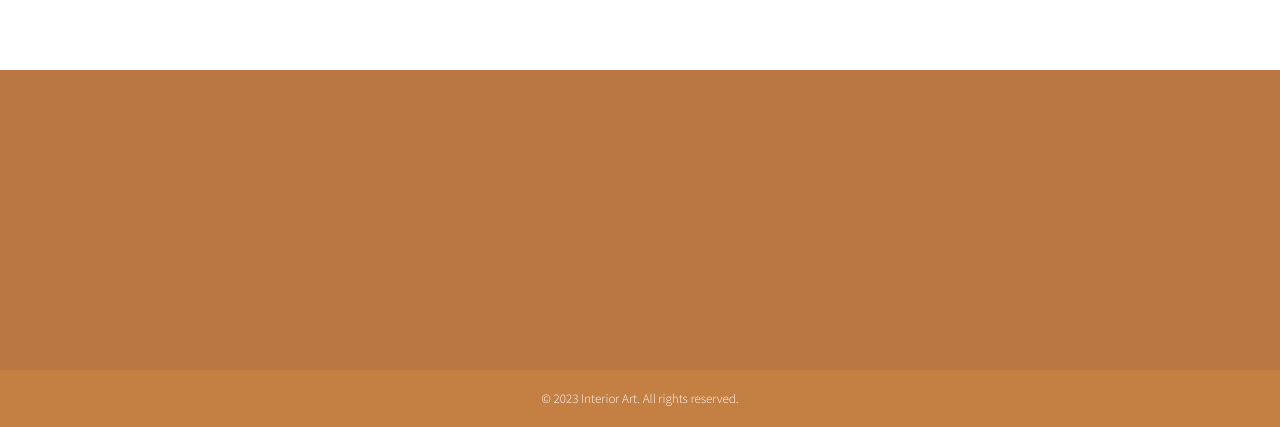
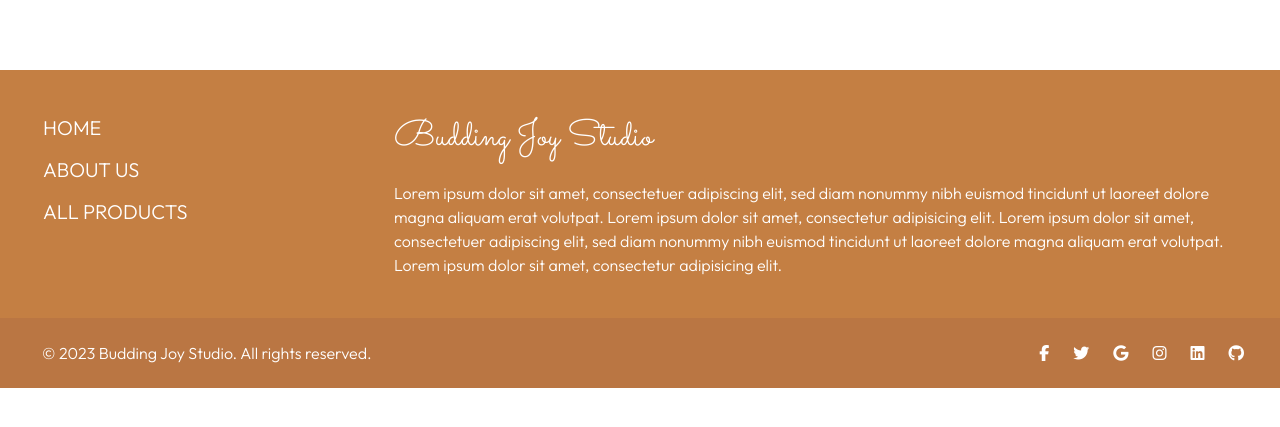
Before and after one commit to Mifa79/React-Interior-Art-Ecommerce, a React (Create React App) app: page / in a window 1280 px wide. Shown: the part 3218-3645 px from the top of the page. After the commit the page ends 3606 px from the top, so only its background shows below. Built offline with nearby package versions, Linux system fonts and the light colour scheme.

Commit message:
add footer section and styling

```diff
--- a/src/App.css
+++ b/src/App.css
@@ -429,28 +429,73 @@ li {
 }
 
 .footer {
+  bottom: 0;
   width: 100%;
   margin-top: 80px;
+  padding: 0;
+}
+
+.social-media {
+  right: 0;
+}
+
+.footer-info-container {
+  padding: 25px;
+  background-color: #C47F43;
+
 }
 
 .footer-info {
   width: 100%;
-  height: 300px;
+}
+
+.company-info {
+  width: 70%;
+  text-align: left;
+  /* padding-right: 80px; */
+}
+
+.logo-footer {
+  font-family: Sacramento;
+  font-size: 36px;
+  color: #ffffff;
+}
+
+.company-brief {
+  color: #ffffff;
+}
+
+.footer-nav {
+  width: 30%;
+  text-align: left;
+  padding-left: 30px;
+}
+
+.copyright-social-media {
+  width: 100%;
+  height: 70px;
+  background-color: #BA7643;
+  color: #ffffff;
+  display: flex;
+  align-items: center;
+  padding-left: 30px;
   margin: 0;
-  background-color: #BA7643;
+
 }
 
 .copyright-container {
-  width: 100%;
-  height: 60px;
-  background-color: #C47F43;
+  width: 50%;
+  text-align: left;
 }
 
 .copyright {
   color: white;
-  padding-top: 19px;
-  font-family: Source Sans Pro;
-  font-size: 13px;
+  margin: 0;
+}
+
+.social-media-container {
+  width: 50%;
+  text-align: right;
 }
 
 
--- a/src/components/App.jsx
+++ b/src/components/App.jsx
@@ -11,6 +11,7 @@ import AllProducts from "./AllProducts";
 import ContemporaryCollection from "./ContemporaryCollection";
 import HeritageCollection from "./HeritageCollection";
 import ProductDetails from "./ProductDetails";
+import Footer from './Footer';
 
 import {
   BrowserRouter as Router,
@@ -26,7 +27,7 @@ function App() {
     <div className="App">
     <Router>
       <Navbar></Navbar>
-      <Routes>
+      <Routes className="body">
         <Route exact path="/" element={<Home />} />
         <Route path="/about" element={<About />} />
         <Route path="/allproducts" element={<AllProducts />} />
@@ -35,6 +36,7 @@ function App() {
         <Route path="/productdetails/:productID" element={<ProductDetails />} />
         <Route path="/cart" element={<Cart />} />
       </Routes>
+      <Footer></Footer>
     </Router>
   </div>
 
--- a/src/components/Footer.jsx
+++ b/src/components/Footer.jsx
@@ -3,19 +3,58 @@ import React from "react";
 function Footer() {
     return (
         <div className="footer">
-            <div className="footer-info row">
-                <div>
+            <footer className="text-center text-lg-start bg-light text-muted">
 
-                </div>
-                <div>
+                <section className="footer-info-container">
 
-                </div>
+                    <div className="row footer-info mt-3">
 
-            </div>
-            <div className="copyright-container">
-                <p className="copyright">© 2023 Interior Art. All rights reserved.</p>
+                        <div className="footer-nav">
+                            <h5>HOME</h5>
+                            <h5>ABOUT US</h5>
+                            <h5>ALL PRODUCTS</h5>
+                        </div>
 
-            </div>
+                        <div className="company-info">
+                            <p className="logo-footer">Budding Joy Studio</p>
+                            <p className="company-brief">
+                            Lorem ipsum dolor sit amet, consectetuer adipiscing elit, sed diam nonummy nibh euismod tincidunt ut laoreet dolore magna aliquam erat volutpat. Lorem ipsum
+                                dolor sit amet, consectetur adipisicing elit. Lorem ipsum dolor sit amet, consectetuer adipiscing elit, sed diam nonummy nibh euismod tincidunt ut laoreet dolore magna aliquam erat volutpat. Lorem ipsum
+                                dolor sit amet, consectetur adipisicing elit.
+                            </p>
+                        </div>
+
+                    </div>
+
+                </section>
+
+                <section className="row copyright-social-media">
+                    <div className="copyright-container">
+                        <p className="copyright">© 2023 Budding Joy Studio. All rights reserved.</p>
+                    </div>
+                    <div className="social-media-container">
+                        <a href="#" className="me-4 text-reset">
+                            <i className="fab fa-facebook-f"></i>
+                        </a>
+                        <a href="#" className="me-4 text-reset">
+                            <i className="fab fa-twitter"></i>
+                        </a>
+                        <a href="#" className="me-4 text-reset">
+                            <i className="fab fa-google"></i>
+                        </a>
+                        <a href="#" className="me-4 text-reset">
+                            <i className="fab fa-instagram"></i>
+                        </a>
+                        <a href="#" className="me-4 text-reset">
+                            <i className="fab fa-linkedin"></i>
+                        </a>
+                        <a href="#" className="me-4 text-reset">
+                            <i className="fab fa-github"></i>
+                        </a>
+                    </div>
+                </section>
+
+            </footer>
 
         </div>
     );
--- a/src/components/Home.jsx
+++ b/src/components/Home.jsx
@@ -2,7 +2,6 @@ import React from "react";
 import HeroBanner from './HeroBanner';
 import PopularPicks from "./PopularPicks";
 import ProductCategory from './ProductCategory';
-import Footer from './Footer';
 import categories from "../categories";
 
 function createProductCategory(category, index) {
@@ -21,7 +20,6 @@ function Home() {
             <HeroBanner></HeroBanner>
             <PopularPicks></PopularPicks>
             {categories.map(createProductCategory)}
-            <Footer></Footer>
         </div>
     );
 }
```
